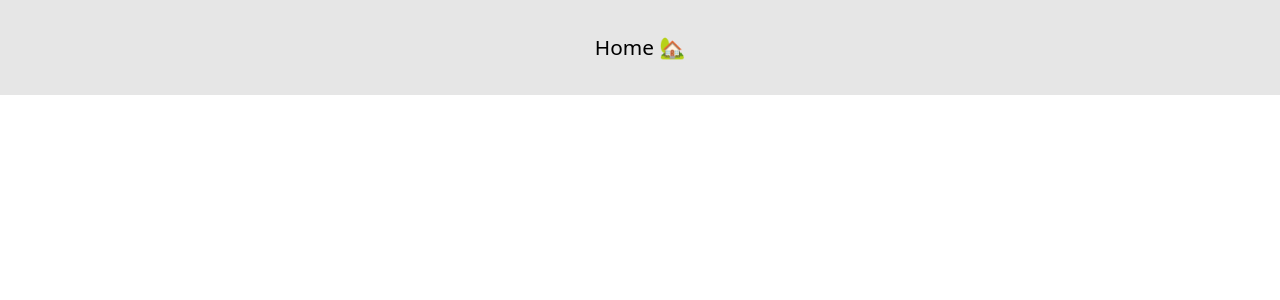
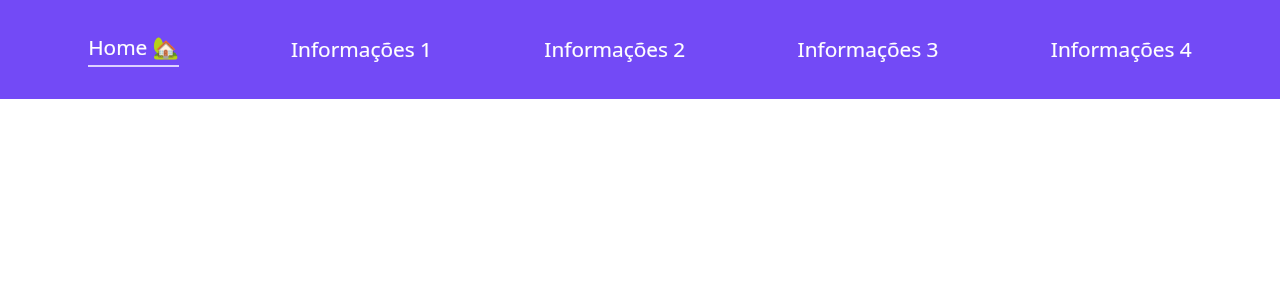
Before and after one commit to vitorcecato-sesi/projeto-paises-api, a React (Vite) app: page / in a window 1280 px wide. Shown: the top 300 px of the page. Built offline with nearby package versions, Linux system fonts and the light colour scheme.

Commit message:
Navbar completa

```diff
--- a/src/components/Navbar.jsx
+++ b/src/components/Navbar.jsx
@@ -2,9 +2,14 @@ import { Link } from "react-router-dom"
 import "./styles/Navbar.css"
 
 function Navbar(props) {
+
   return (
     <nav className="blocoNavBar">
         <Link className="link" id="link" to="/"> <span id={props.home}>Home 🏡</span> </Link>
+        <Link className="link" id="link" to="/page1"><span id={props.page1}>Informações 1</span></Link>
+        <Link className="link" id="link" to="/page2"><span id={props.page2}>Informações 2</span></Link>
+        <Link className="link" id="link" to="/page3"><span id={props.page3}>Informações 3</span></Link>
+        <Link className="link" id="link" to="/page4"><span id={props.page4}>Informações 4</span></Link>
     </nav>
   )
 }
--- a/src/components/styles/Navbar.css
+++ b/src/components/styles/Navbar.css
@@ -2,25 +2,25 @@
     display: flex;
     flex-direction: row;
     align-items: center;
-    background-color: #E6E6E6;
+    background-color: #734AF6;
     justify-content: space-around;
     padding: 2em;
 }
 
 .link {
-    color: #442b19;
+    color: #ffff;
     font-size: 1.3em;
     display: flex;
     text-decoration: none;
-    transition: all 1s ease;
-    color: black;
+    transition: all 800ms ease;
+    -webkit-text-stroke: 0.01em #ffff;
 }
 
 .link:hover {
     transform: scale(1.1);
-    color: black;
 }
 
 #ativo {
-    border-bottom: 0.1em solid #2fc6f8;
+    padding-bottom: 0.1em;
+    border-bottom: 0.1em solid #ddd1ff;
 }
--- a/src/pages/Home.jsx
+++ b/src/pages/Home.jsx
@@ -5,7 +5,7 @@ function Home() {
     return(
         <>
             <section className="HomeBody">
-                <Navbar />
+                <Navbar home="ativo" />
             </section>
         </>
     )
```
